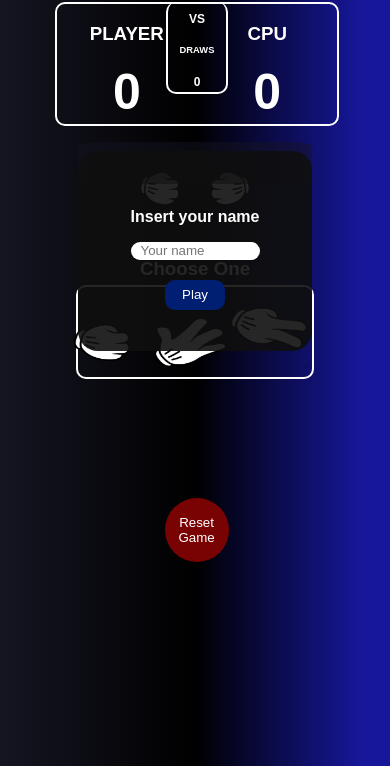
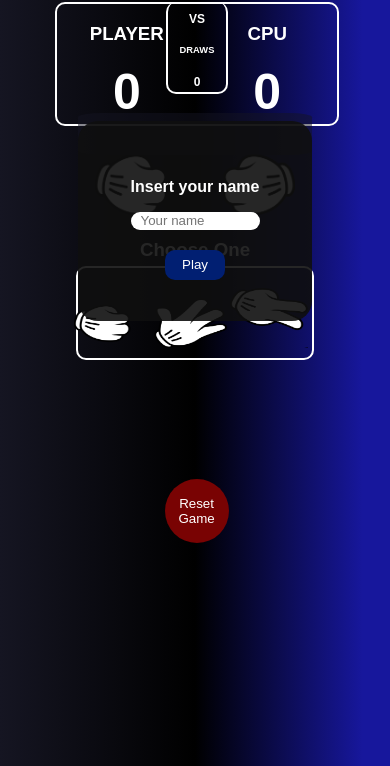
Before and after one commit to kuga-uy/Ja-janken-game, a plain HTML site: page index.html in a window 390 px wide. Shown: the part 78-844 px from the top of the page. Drawn offline with Linux system fonts and the light colour scheme.

Commit message:
correcting central grid issue

```diff
--- a/styles.scss
+++ b/styles.scss
@@ -50,13 +50,12 @@ body{
     padding-left: 5%;
     padding-right: 5%;
     height: 20%;
-    margin-top: 30px;
     margin-left: 10%;
     margin-right: 10%;
-    margin-bottom: 5%;
     display:flex;
     flex-direction: row;
     justify-content: center;
+    align-items: center;
 
 
     img{
@@ -79,7 +78,7 @@ body{
     display:flex;
     justify-content: space-evenly;
     align-content: center;
-    top: 0vh;
+    top: -10vh;
     height: 100px;
     width: 60%;
     margin-left: 20%;
@@ -229,8 +228,14 @@ aside > img {
         width: 60%;
     }
 
-    .central_game{
-        height: 110px;
+    .central_game {
+       width: 200px;
+
+
+        img{
+        width: 50%;
+        height: 50%;
+        }
     }
 
     .reset_button{
@@ -238,8 +243,10 @@ aside > img {
         left: 37%;
     }
     .player_option-hands{
+        top: 40px;
         height: 80px;
     }
+
 }
 
 @media (min-height: 730px){
```
Also changed, not shown: styles.css, 1 other file.
